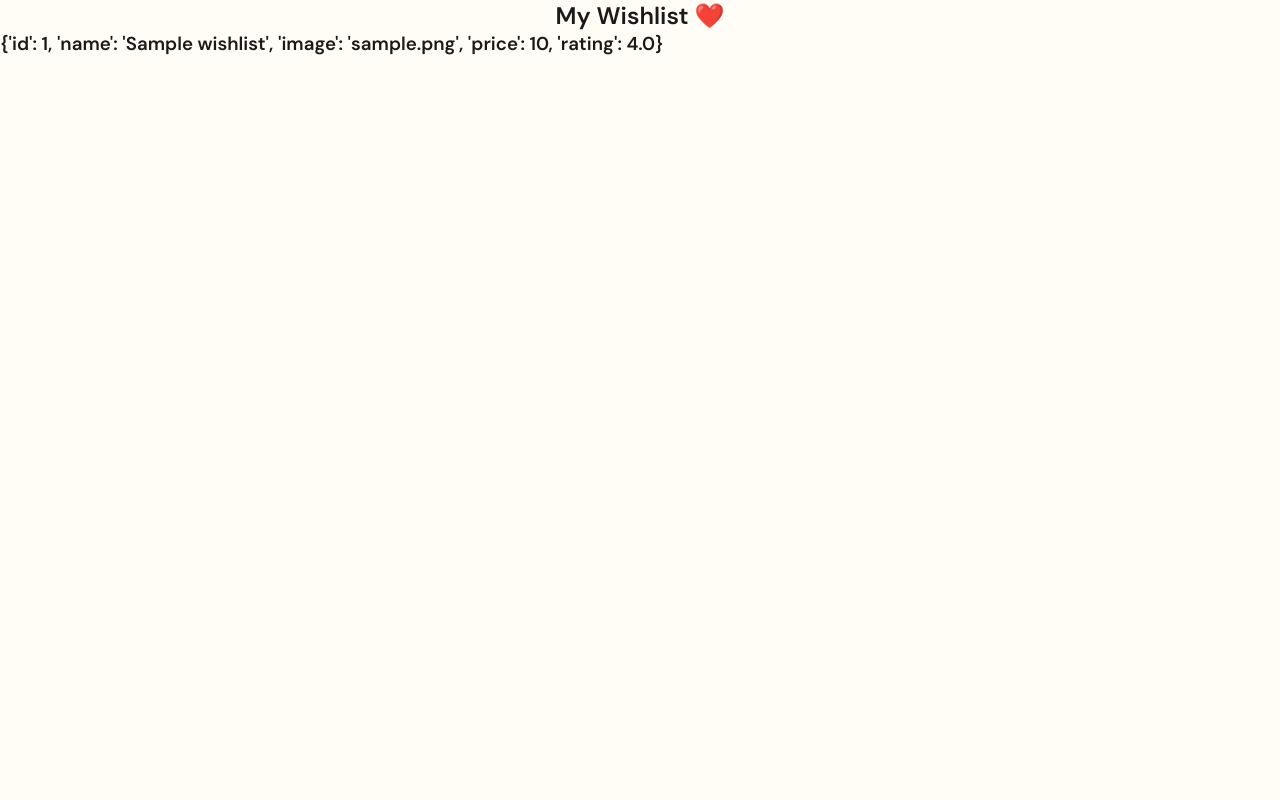
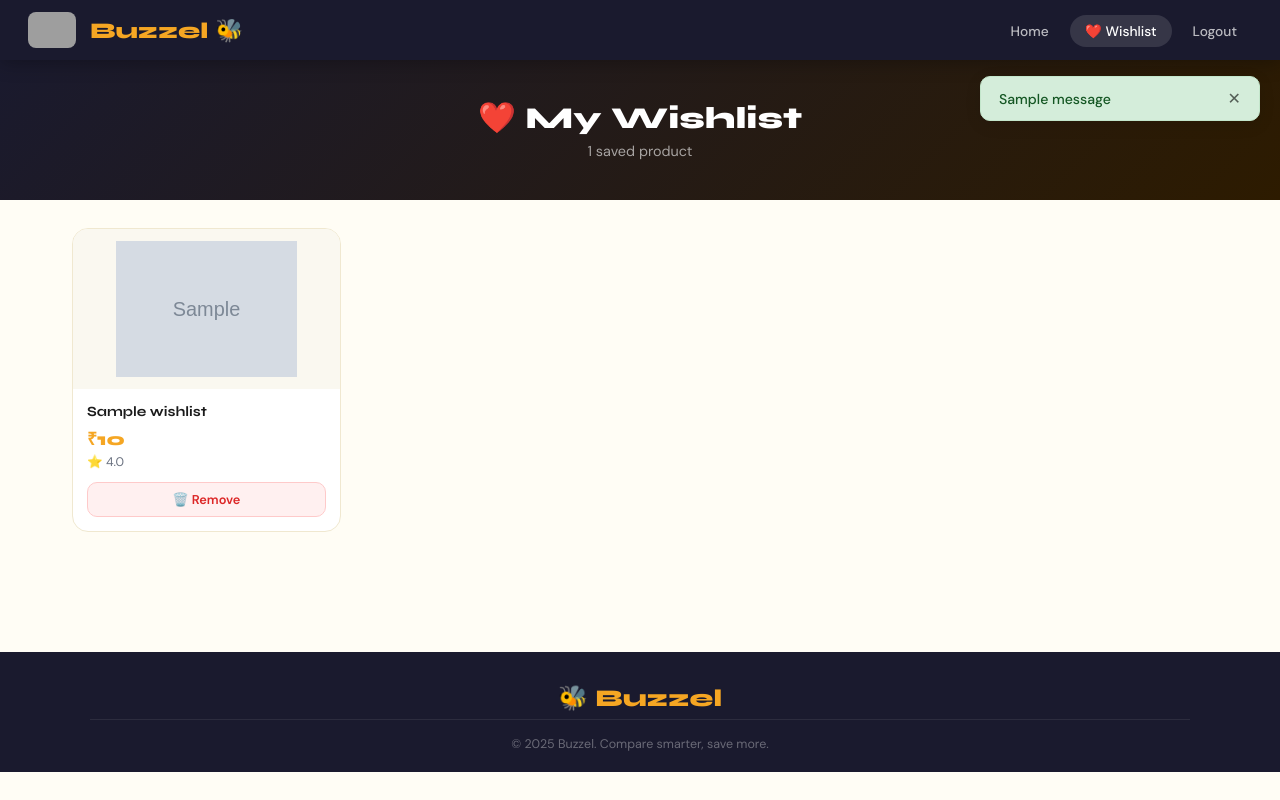
Before and after one commit to mansi714/price-comparison, a Flask app: page /view_wishlist in a window 1280 px wide. Run offline with Flask 3, Linux system fonts and the light colour scheme; the visitor is signed in with stand-in values (Sample User, id 1); tables that the repository leaves empty hold one stand-in row (values such as "Sample post"); grey boxes marked "Sample" are stand-in pictures; one stand-in notice (Sample message) is shown; grey boxes are pictures that could not be loaded.

Commit message:
Revamp wishlist.html with new layout and features
Updated the wishlist page layout and added a navbar with flash messages. Enhanced the display of wishlist items with images, ratings, and a footer.

```diff
--- a/price comparsion folder/templates/wishlist.html
+++ b/price comparsion folder/templates/wishlist.html
@@ -1,20 +1,77 @@
 <!DOCTYPE html>
-<html>
+<html lang="en">
 <head>
-    <title>Wishlist</title>
-    <link rel="stylesheet" href="/static/style.css">
+  <meta charset="UTF-8"/>
+  <meta name="viewport" content="width=device-width, initial-scale=1.0"/>
+  <title>My Wishlist – Buzzel</title>
+  <link rel="stylesheet" href="/static/style.css"/>
 </head>
 <body>
 
-<h2 style="text-align:center;">My Wishlist ❤️</h2>
+<!-- NAVBAR -->
+<nav class="navbar">
+  <img src="/static/images/image.png" alt="Buzzel Logo"/>
+  <a href="/" class="brand">Buzzel 🐝</a>
+  <ul class="nav-links">
+    <li><a href="/">Home</a></li>
+    <li><a href="/view_wishlist" class="active">❤️ Wishlist</a></li>
+    <li><a href="/logout">Logout</a></li>
+  </ul>
+</nav>
 
-<div class="container">
-{% for item in wishlist %}
-    <div class="card">
-        <h3>{{ item }}</h3>
+<!-- FLASH MESSAGES -->
+{% with messages = get_flashed_messages(with_categories=true) %}
+  {% if messages %}
+    <div class="flash-container">
+      {% for cat, msg in messages %}
+        <div class="flash flash-{{ cat }}">{{ msg }}<button onclick="this.parentElement.remove()">✕</button></div>
+      {% endfor %}
     </div>
-{% endfor %}
+  {% endif %}
+{% endwith %}
+
+<!-- PAGE HERO -->
+<div class="results-page-hero">
+  <h1>❤️ My Wishlist</h1>
+  <p>{{ wishlist|length }} saved product{{ 's' if wishlist|length != 1 }}</p>
 </div>
+
+<!-- WISHLIST GRID -->
+<div class="wishlist-page-grid">
+  {% if wishlist %}
+    {% for item in wishlist %}
+    <div class="wishlist-card">
+      <div class="wc-img-wrap">
+        <img src="{{ item.image }}" alt="{{ item.name }}" loading="lazy" onerror="this.src='/static/images/image.png'"/>
+      </div>
+      <div class="wc-body">
+        <h3 class="wc-title">{{ item.name }}</h3>
+        <div class="wc-price">₹{{ item.price | int }}</div>
+        <div class="wc-rating">⭐ {{ item.rating }}</div>
+        <form action="/wishlist/remove/{{ item.id }}" method="POST">
+          <button type="submit" class="btn-remove">🗑️ Remove</button>
+        </form>
+      </div>
+    </div>
+    {% endfor %}
+
+  {% else %}
+    <div class="empty-state">
+      <span class="empty-icon">🤍</span>
+      <h2>Your wishlist is empty</h2>
+      <p>Search products and save your favourites here</p>
+      <a href="/" class="btn-primary">Start Searching</a>
+    </div>
+  {% endif %}
+</div>
+
+<!-- FOOTER -->
+<footer>
+  <div class="footer-inner">
+    <div class="footer-brand">🐝 Buzzel</div>
+    <div class="footer-bottom">© 2025 Buzzel. Compare smarter, save more.</div>
+  </div>
+</footer>
 
 </body>
 </html>
```
